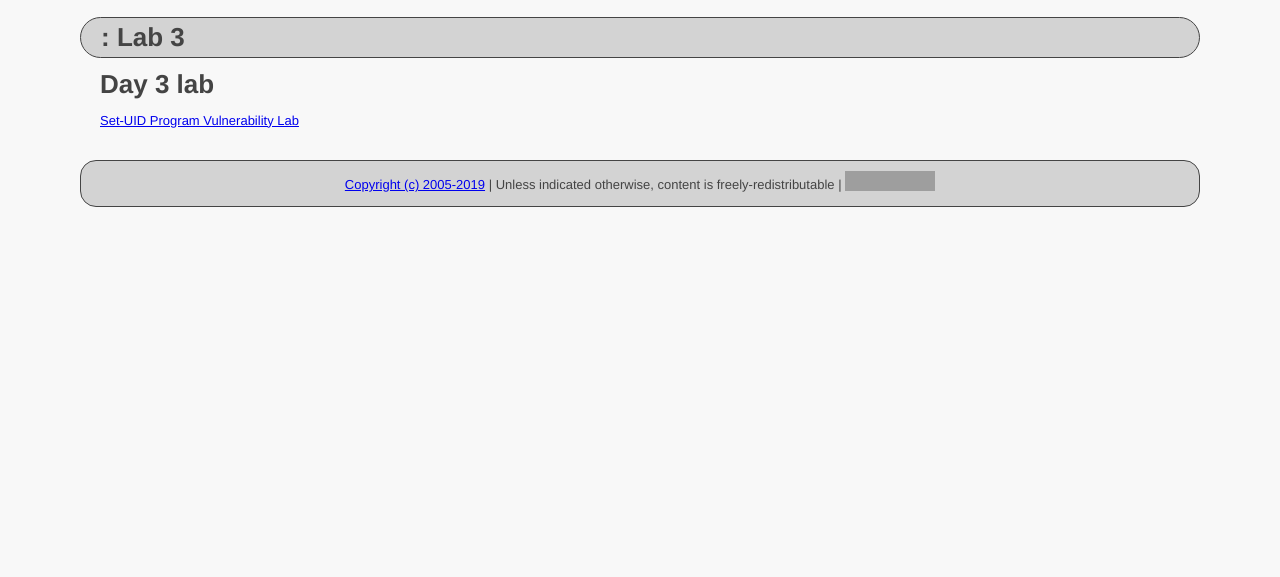
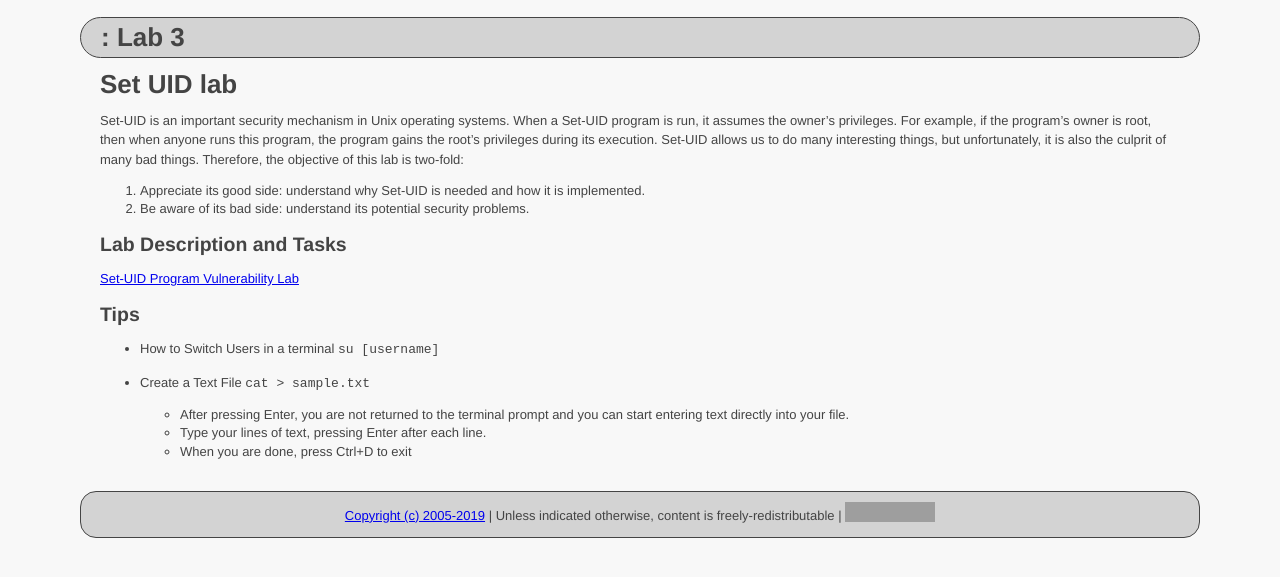
Before and after one commit to ycpcs/cs497-spring2019, a Jekyll site: the page built from labs/lab03.md, in a window 1280 px wide. Shown: the top 577 px of the page. Built offline with Jekyll 4.4.1, drawn with Linux system fonts in a browser that asks for light colours; grey boxes are pictures that could not be loaded.

Commit message:
Update lab03.md

````diff
--- a/labs/lab03.md
+++ b/labs/lab03.md
@@ -3,6 +3,24 @@ layout: default
 title: "Lab 3"
 ---
 
-# Day 3 lab
+# Set UID lab
 
-[Set-UID Program Vulnerability Lab](Set-UID Program Vulnerability Lab.pdf)
+Set-UID is an important security mechanism in Unix operating systems. When a Set-UID program is run, it assumes the owner's privileges. For example, if the program's owner is root, then when anyone runs this program, the program gains the root's privileges during its execution. Set-UID allows us to do many interesting things, but unfortunately, it is also the culprit of many bad things. Therefore, the objective of this lab is two-fold:
+1. Appreciate its good side: understand why Set-UID is needed and how it is implemented.
+2. Be aware of its bad side: understand its potential security problems.
+
+Lab Description and Tasks
+-------------------------
+
+[Set-UID Program Vulnerability Lab](Environment_Variable_and_SetUID.pdf)
+
+Tips
+----
+
+- How to Switch Users in a terminal
+```su [username]```
+
+- Create a Text File ```cat > sample.txt```
+  - After pressing Enter, you are not returned to the terminal prompt and you can start entering text directly into your file.
+  - Type your lines of text, pressing Enter after each line.
+  - When you are done, press Ctrl+D to exit
````
